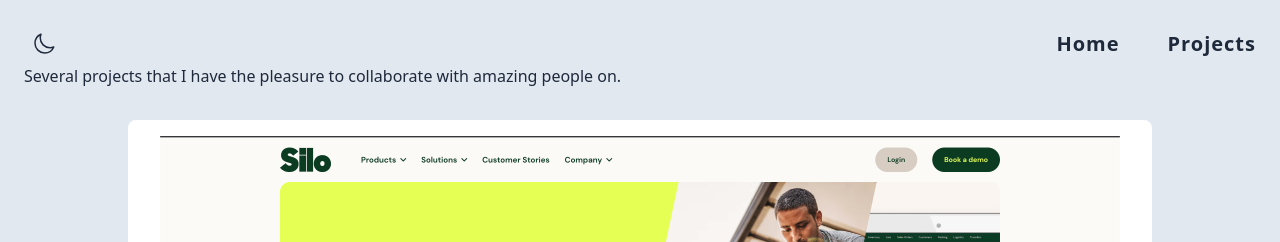
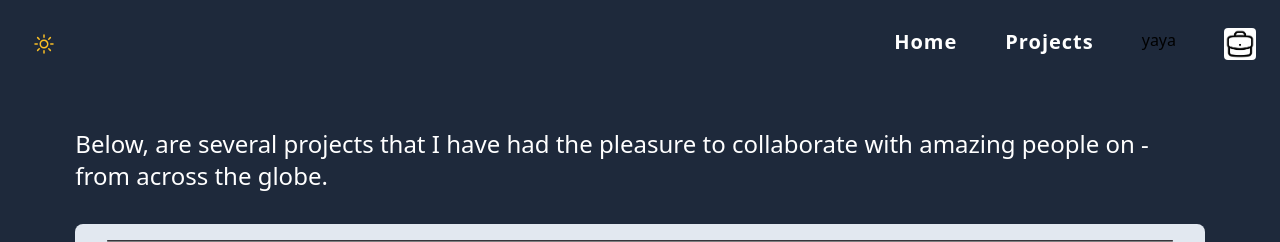
Before and after one commit to AJStolp/portfolio.me, a Next.js app: page /projects in a window 1280 px wide. Shown: the top 242 px of the page. Built offline with nearby package versions, Linux system fonts and the light colour scheme.

Commit message:
finnal touch ups

```diff
--- a/src/component-data/card-data.ts
+++ b/src/component-data/card-data.ts
@@ -11,33 +11,40 @@ type CardData = {
 export const CardDatas: CardData[] = [
   {
     title:
-      "Several projects that I have the pleasure to collaborate with amazing people on.",
-    titleClass: "text-slate-800 dark:text-white",
+      "Below, are several projects that I have had the pleasure to collaborate with amazing people on - from across the globe.",
+    titleClass:
+      "text-slate-800 dark:text-white m-auto w-11/12 text-xl lg:text-2xl",
     image: "/assets/silo.webp",
     imgClass: "px-4",
-    className: "bg-white max-w-5xl rounded-lg p-4 my-8 m-auto shadow-white",
+    className:
+      "bg-slate-800 dark:bg-slate-200  rounded-lg p-4 my-8 m-auto w-11/12",
   },
   {
     image: "/assets/jvl.webp",
     imgClass: "px-4",
-    className: "bg-white max-w-5xl rounded-lg p-4 my-8 m-auto",
+    className:
+      "bg-slate-800 dark:bg-slate-200 dark:bg-slate-800 rounded-lg p-4 my-8 m-auto w-11/12",
+    aos: "fade-up",
   },
   {
     image: "/assets/procore.webp",
     imgClass: "px-4",
-    className: "bg-white max-w-5xl rounded-lg py-8 my-8 m-auto",
-    aos: "fade-up",
+    className:
+      "bg-slate-800 dark:bg-slate-200 dark:bg-slate-800 rounded-lg py-8 my-8 m-auto w-11/12",
+    aos: "flip-up",
   },
   {
     image: "/assets/dupi.webp",
     imgClass: "px-4",
-    className: "bg-white max-w-5xl rounded-lg py-8 my-8 m-auto",
-    aos: "fade-left",
+    className:
+      "bg-slate-800 dark:bg-slate-200 dark:bg-slate-800 rounded-lg py-8 my-8 m-auto w-11/12",
+    aos: "fade-up",
   },
   {
     image: "/assets/pli.webp",
     imgClass: "px-4",
-    className: "bg-white max-w-5xl rounded-lg py-8 my-8 m-auto",
-    aos: "fade-right",
+    className:
+      "bg-slate-800 dark:bg-slate-200 dark:bg-slate-800 rounded-lg py-8 my-8 m-auto w-11/12",
+    aos: "flip-up",
   },
 ];
--- /dev/null
+++ b/src/component-data/modal-data.ts
@@ -0,0 +1,10 @@
+type Modal = {
+  [key: string]: string;
+};
+
+export const ModalData: { [key: string]: Modal } = {
+  parentSection: {
+    className: "flex flex-row justify-end gap-12",
+  },
+  button: {},
+};
--- a/src/component-data/nav-links.ts
+++ b/src/component-data/nav-links.ts
@@ -1,9 +1,11 @@
 type NavLinkData = {
-  title?: "Home" | "Projects";
+  title?: "Home" | "Projects" | "LinkedIn" | "";
   href: string;
   data?: [];
-  linkSectionClassName: string;
+  linkSectionClassName?: string;
   linkClassName?: string;
+  image?: string;
+  imgClass?: string;
 };
 
 export const NavDatas: NavLinkData[] = [
@@ -14,6 +16,7 @@ export const NavDatas: NavLinkData[] = [
     linkClassName:
       "dark:text-white text-slate-800 flex justify-end text-xl dark:hover:text-orange-500 hover:text-orange-500 font-bold tracking-wider",
     data: [],
+    // image: "/assets/briefcase.webp",
   },
   {
     title: "Projects",
@@ -23,4 +26,10 @@ export const NavDatas: NavLinkData[] = [
       "dark:text-white text-slate-800 hover:text-orange-500 flex justify-end text-xl font-bold tracking-wider dark:hover:text-orange-500",
     data: [],
   },
+  {
+    title: "yaya",
+    image: "/assets/briefcase.webp",
+    imgClass: "w-8 rounded",
+    href: "",
+  },
 ];
--- a/src/components/card.tsx
+++ b/src/components/card.tsx
@@ -12,7 +12,7 @@ const Card = () => {
     <>
       {CardDatas.map((val, index) => {
         return (
-          <div key={index}>
+          <div key={index} className="my-16">
             <h1 className={val.titleClass}>{val.title}</h1>
             <section key={index} className={val.className} data-aos={val.aos}>
               <img src={val.image} className={val.imgClass} />
--- /dev/null
+++ b/src/components/modal.tsx
@@ -0,0 +1,9 @@
+interface IModal {
+  data: [];
+}
+
+const Modal: React.FC<IModal> = () => {
+  return <></>;
+};
+
+export default Modal;
--- a/src/components/nav.tsx
+++ b/src/components/nav.tsx
@@ -15,6 +15,7 @@ interface INav {
 
 const Nav: React.FC<INav> = () => {
   const [isOpen, setIsOpen] = useState(true);
+  const [toggleCase, setToggleCase] = useState(true);
 
   return (
     <>
@@ -65,7 +66,6 @@ const Nav: React.FC<INav> = () => {
         )}
       </Button> */}
       {isOpen && (
-        // <section className={`${isOpen ? "grid grid-cols-2" : ""}`}>
         <section className={NavigationData.parentSection.className}>
           {NavDatas.map((val, index) => {
             return (
@@ -74,8 +74,21 @@ const Nav: React.FC<INav> = () => {
               </Link>
             );
           })}
+          {toggleCase && (
+            <div>
+              {NavDatas.map((val, index) => {
+                return (
+                  <img
+                    key={index}
+                    src={val.image}
+                    alt=""
+                    className={val.imgClass}
+                  />
+                );
+              })}
+            </div>
+          )}
         </section>
-        // {/* </section> */}
       )}
     </>
   );
--- a/src/hooks/use-theme.tsx
+++ b/src/hooks/use-theme.tsx
@@ -2,7 +2,7 @@ import { useEffect } from "react";
 import useLocalStorage from "@/hooks/use-localStorage";
 
 const useColorMode = () => {
-  const [colorMode, setColorMode] = useLocalStorage("color-theme", "light");
+  const [colorMode, setColorMode] = useLocalStorage("color-theme", "dark");
 
   useEffect(() => {
     const className = "dark";
```
Also changed, not shown: public/assets/briefcase.svg (added), public/assets/briefcase.webp (added).
